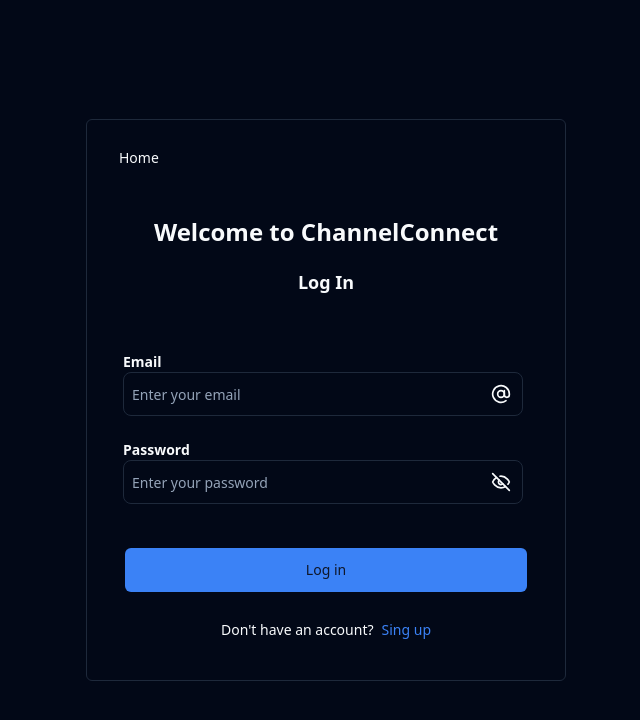
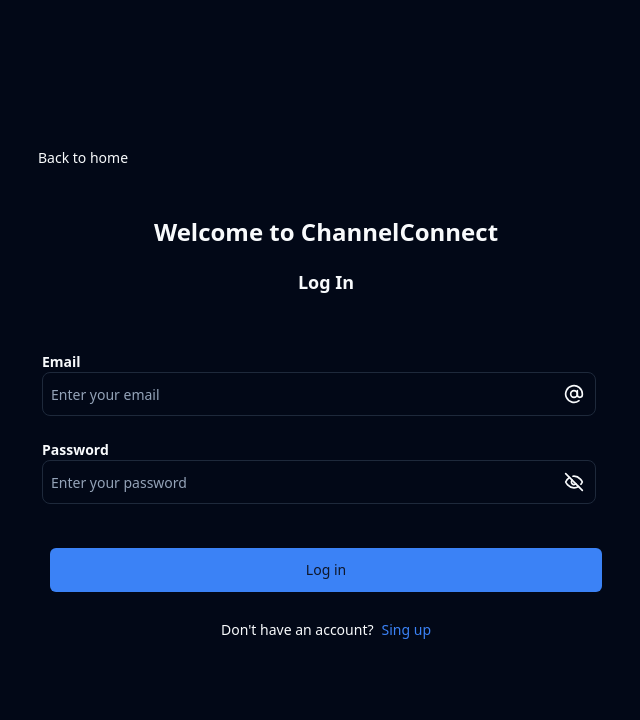
Before and after one commit to Igie-dev/connectify, a React (Vite) app in the folder front_end/: page /login in a window 1280 px wide. Shown: the top 720 px of the page, without its empty margins (314-954 px from the left). Built offline with nearby package versions, Linux system fonts and the light colour scheme; no server answers.

Commit message:
landing page

```diff
--- a/front_end/src/pages/authPage/login/LoginPage.tsx
+++ b/front_end/src/pages/authPage/login/LoginPage.tsx
@@ -48,7 +48,7 @@
     <section className="flex items-center justify-center w-screen h-screen">
       <form
         onSubmit={formik.handleSubmit}
-        className="w-full max-w-[30rem] flex flex-col items-center gap-5  px-2 pb-5 rounded-md md:px-5 md:pb-10  border"
+        className="w-full max-w-[40rem] flex flex-col items-center gap-5  px-2 pb-5  md:px-5 md:pb-10 "
       >
         <div className="flex justify-start w-full mt-5">
           <Button
@@ -58,7 +58,7 @@
             type="button"
             className=""
           >
-            Home
+            Back to home
           </Button>
         </div>
 
```
